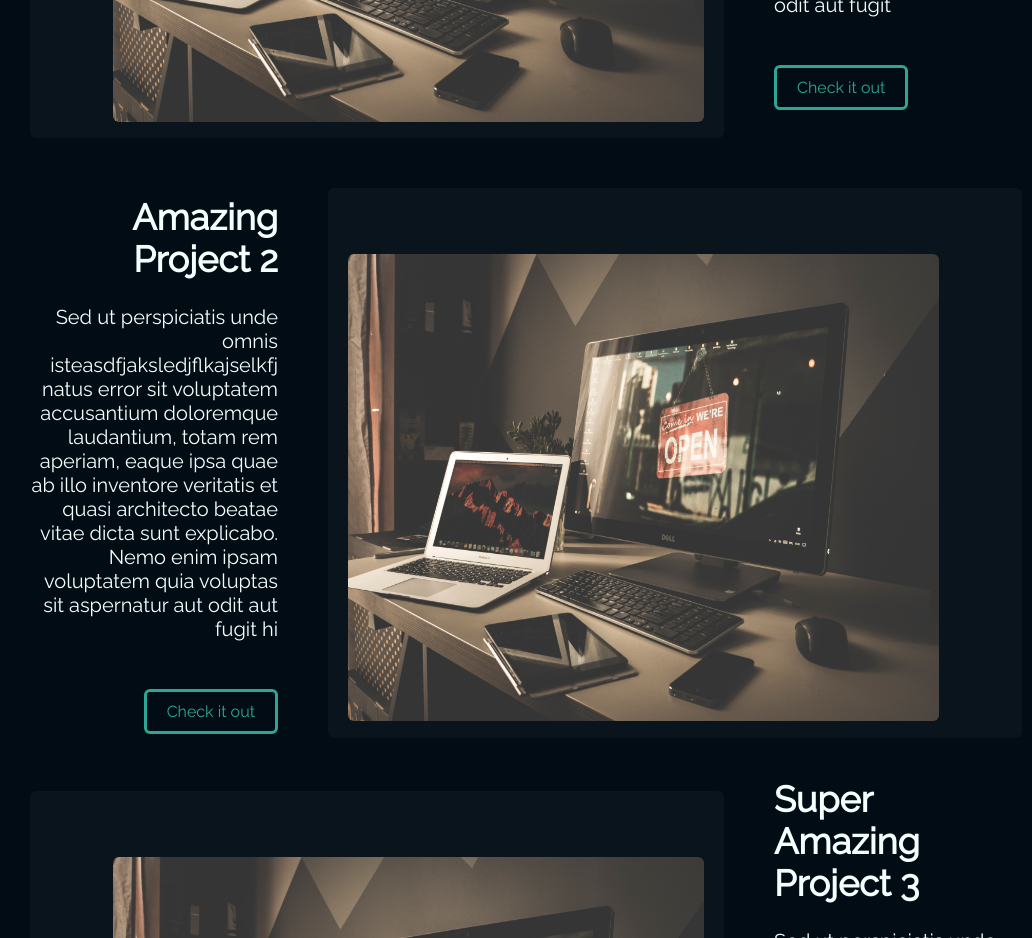
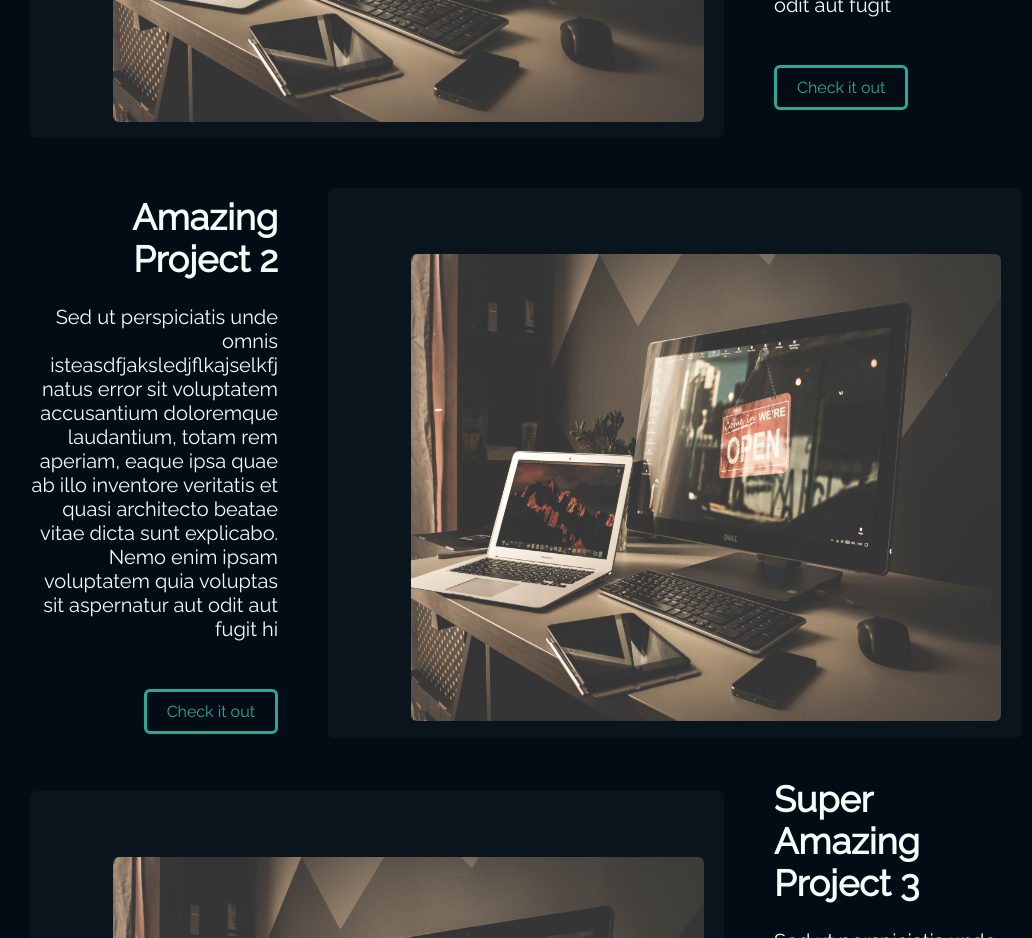
Before and after one commit to evankcook/PersonalWebsite, a React (Create React App) app: page / in a window 1280 px wide. Shown: the part 2300-3238 px from the top of the page, without its empty margins (114-1146 px from the left). Built offline with nearby package versions, Linux system fonts and the light colour scheme.

Commit message:
refactor code in project

```diff
--- a/src/Components/Project.js
+++ b/src/Components/Project.js
@@ -2,33 +2,27 @@ import Button from "./Button";
 import "./Project.css";
 
 function Project(props) {
-  if (props.isImageLeft) {
   return (
     <div className="content-container">
+      {props.isImageLeft || (
+        <div className="text-box-right">
+          <h3>{props.title}</h3>
+          <p>{props.description} hi</p>
+          <Button link={props.link} text="Check it out" />
+        </div>
+      )}
       <div className="image-box">
         <img src={props.imgPath} alt={props.alt} id="project-img-left" />
       </div>
+      {props.isImageLeft && (
         <div className="text-box-left">
           <h3>{props.title}</h3>
           <p>{props.description}</p>
           <Button link={props.link} text="Check it out" />
         </div>
-      </div>
-    );
-  } else {
-    return (
-      <div className="content-container">
-        <div className="text-box-right">
-          <h3>{props.title}</h3>
-          <p>{props.description} hi</p>
-          <Button link={props.link} text="Check it out" />
-        </div>
-        <div className="image-box">
-          <img src={props.imgPath} alt={props.alt} id="project-img-right" />
-        </div>
+      )}
     </div>
   );
 }
-}
 
 export default Project;
```
Lines whose indentation alone changed are shown as unchanged.
